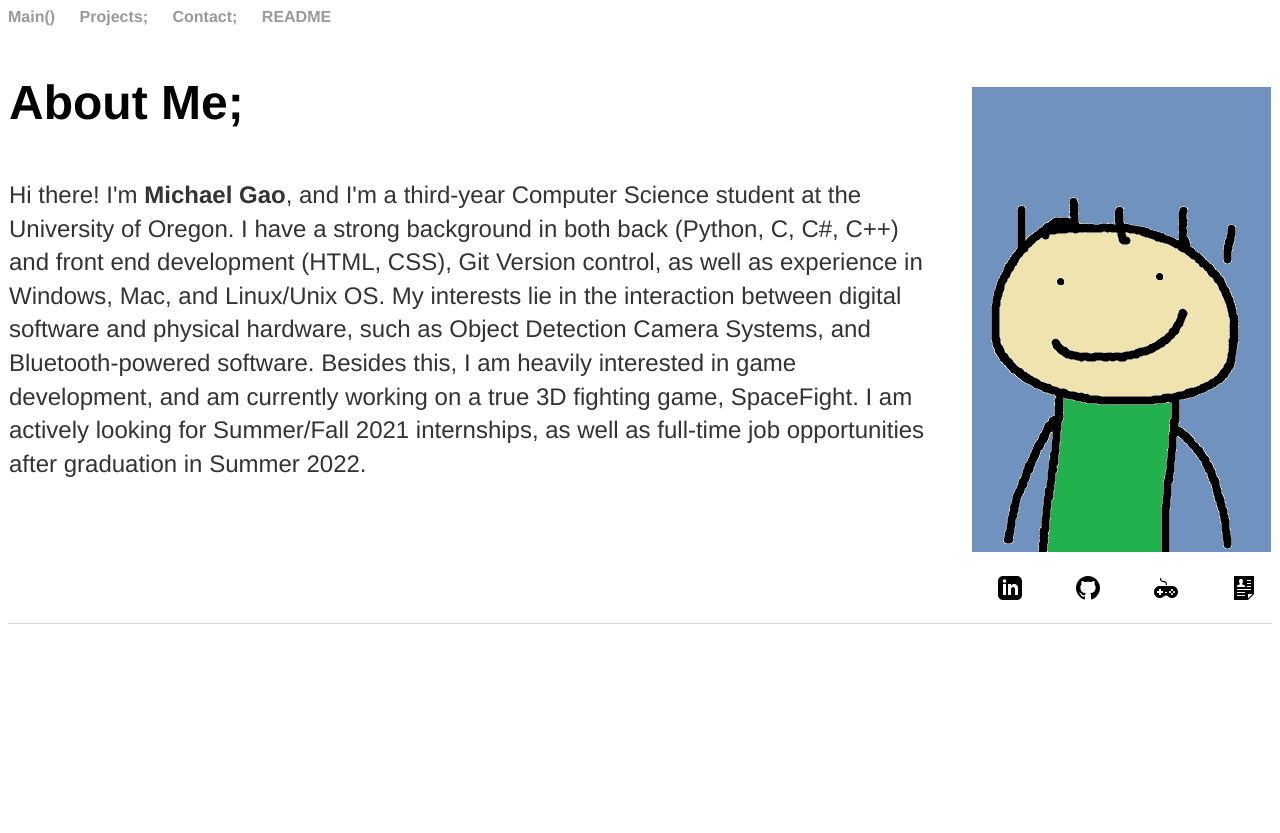
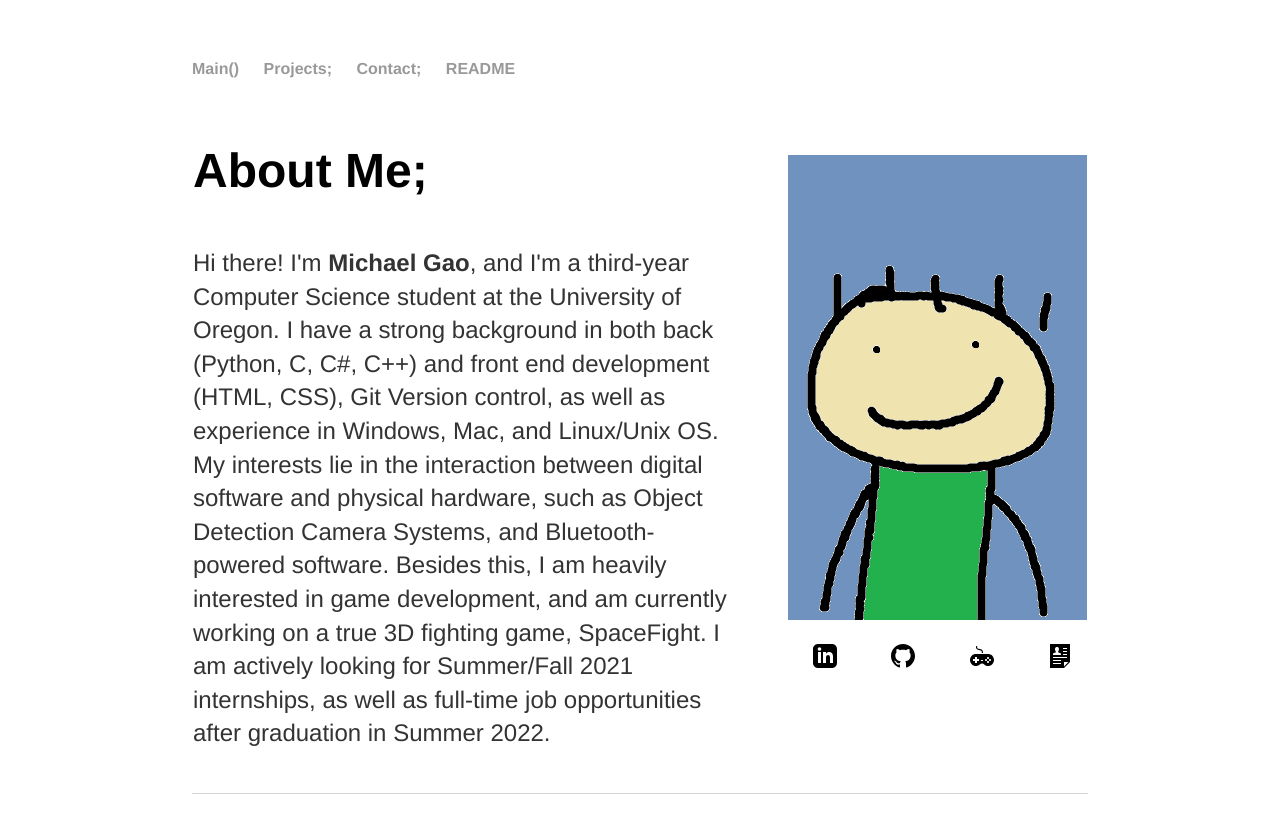
Before and after one commit to michael-c-gao/WebsiteOfMichael, a Jekyll site: the page built from index.html, in a window 1280 px wide. Shown: the top 833 px of the page. Built offline with Jekyll 4.4.1, drawn with Linux system fonts in a browser that asks for light colours.

Commit message:
Update main.css

```diff
--- a/css/main.css
+++ b/css/main.css
@@ -1,37 +1,14 @@
-hello {
-    padding: 0px;
-    margin-top: 0px;
-    margin-right: 0px;
-    margin-bottom: 0px;
-    margin-left: 0px;
-}
-
-ul {
-    padding: 0px;
-    margin-top: 0px;
-    margin-right: 0px;
-    margin-bottom: 0px;
-    margin-left: 0px;
-}
-
-}
-
-
 body {
     font-family:'Helvetica', 'Arial', 'Sans-Serif';
     margin: 60px auto;
     width: 70%;
 }
-
-
-
 nav ul, footer ul {
     font-family:'Helvetica', 'Arial', 'Sans-Serif';
     padding: 0px;
     list-style: none;
     font-weight: bold;
 }
-
 nav ul li, footer ul li {
     font-family:'Helvetica', 'Arial', 'Sans-Serif';
     display: inline;
```
